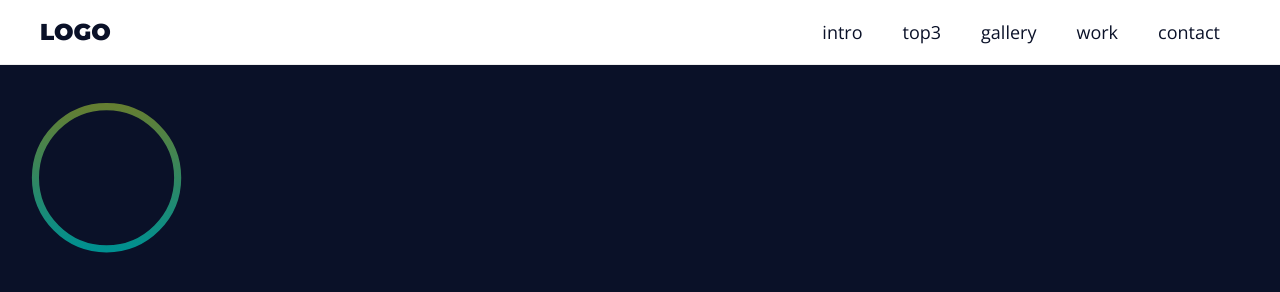
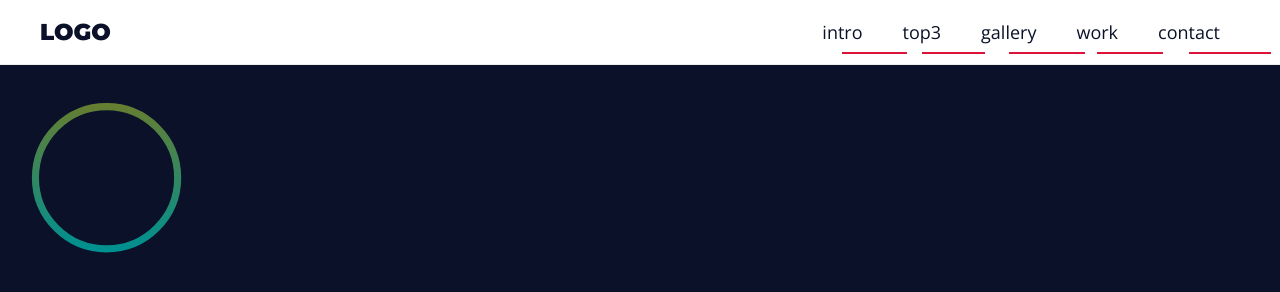
Before and after one commit to igor02b1/landing-page-2, a plain HTML site: page index.html in a window 1280 px wide. Shown: the top 292 px of the page. Drawn offline with nearby package versions, Linux system fonts and the light colour scheme.

Commit message:
styling the buttons

```diff
--- a/assets/css/style.css
+++ b/assets/css/style.css
@@ -110,4 +110,21 @@ a {
     padding: 2rem;
     font-size: 1.8rem;
     color: var(--primary-color);
+    position: relative;
 }
+
+.menu ul li a::after{
+    content: '';
+    position: absolute;
+    bottom: 1rem;
+    left: 50%;
+    width: 80%;
+    height: 0.2rem;
+    background: crimson;
+    transition: all 300ms ease-in-out;
+}
+
+.menu ul li a:hover::after{
+    width: 50%;
+    left: 25%;
+}
```
